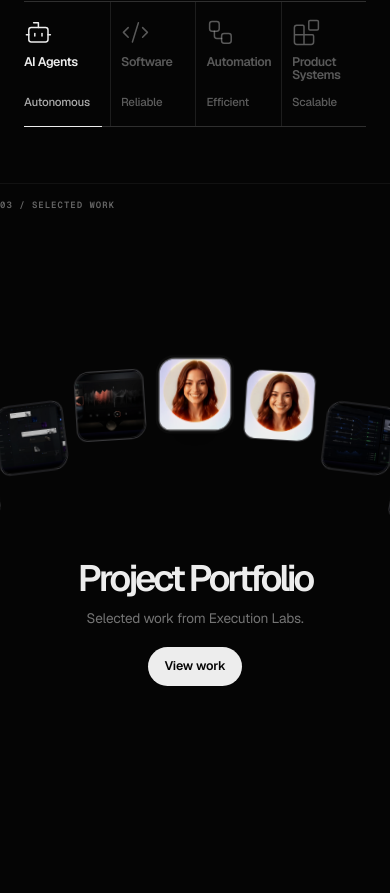
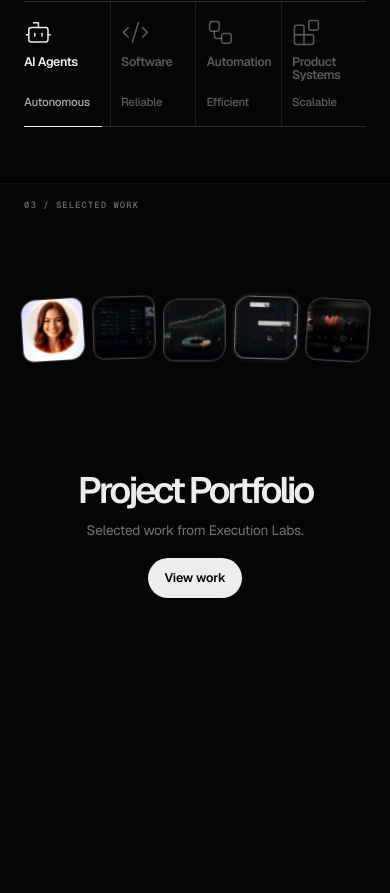
Before and after one commit to povssam/execution-labs-web, a Next.js app: page / in a window 390 px wide. Shown: the part 1451-2344 px from the top of the page. Built offline with nearby package versions, Linux system fonts and the light colour scheme.

Commit message:
fix project portfolio mobile motion

```diff
--- a/src/components/home/ProjectPortfolio.module.css
+++ b/src/components/home/ProjectPortfolio.module.css
@@ -1,6 +1,6 @@
 .section {
   position: relative;
-  overflow: clip;
+  overflow: visible;
   background: var(--color-ink);
   border-bottom: 1px solid rgba(237, 237, 237, 0.055);
 }
@@ -14,7 +14,7 @@
   top: var(--nav-height);
   height: calc(100svh - var(--nav-height));
   min-height: 40rem;
-  overflow: hidden;
+  overflow: visible;
 }
 
 .container {
@@ -28,8 +28,8 @@
 .instrumentation {
   position: absolute;
   top: 1.35rem;
-  right: 0;
-  left: 0;
+  right: var(--page-gutter);
+  left: var(--page-gutter);
   z-index: 7;
   color: rgba(237, 237, 237, 0.42);
   font-family: var(--font-geist-mono), monospace;
@@ -41,19 +41,12 @@
 }
 
 .orbitStage {
-  --orbit-radius: clamp(29rem, 43vw, 40rem);
-  --orbit-center-y: 103%;
   position: relative;
   width: min(90rem, 100%);
   height: min(52rem, calc(100svh - var(--nav-height)));
   min-height: 33rem;
   outline: none;
   touch-action: pan-y;
-  cursor: grab;
-}
-
-.orbitStage[data-dragging="true"] {
-  cursor: grabbing;
 }
 
 .orbitStage:focus-visible {
@@ -63,31 +56,27 @@
 
 .orbitRotor {
   position: absolute;
-  top: var(--orbit-center-y);
+  top: 29%;
   left: 50%;
   z-index: 2;
-  width: 0;
-  height: 0;
-  transform-origin: 0 0;
-  will-change: transform;
+  display: grid;
+  width: min(100%, 56rem);
+  grid-template-columns: repeat(5, minmax(0, 1fr));
+  align-items: center;
+  gap: clamp(0.35rem, 1.1vw, 1rem);
+  translate: -50% -50%;
 }
 
 .orbitArm {
-  position: absolute;
-  top: 0;
-  left: 0;
-  width: 0;
-  height: 0;
-  transform: rotate(var(--arm-angle)) translateY(calc(-1 * var(--orbit-radius)));
-  transform-origin: 0 0;
+  position: relative;
+  width: 100%;
+  min-width: 0;
 }
 
 .tileUpright {
-  position: absolute;
-  top: 0;
-  left: 0;
-  width: clamp(5rem, 7.2vw, 7.5rem);
-  translate: -50% -50%;
+  position: relative;
+  width: min(100%, clamp(5rem, 7.2vw, 7.5rem));
+  margin-inline: auto;
   transform-origin: center;
   will-change: transform;
 }
@@ -211,11 +200,6 @@
 }
 
 @media (min-width: 768px) and (max-width: 1100px) {
-  .orbitStage {
-    --orbit-radius: clamp(30rem, 54vw, 36rem);
-    --orbit-center-y: 96%;
-  }
-
   .centerReadout {
     top: 59%;
   }
@@ -235,7 +219,11 @@
   }
 
   .stickyStage {
-    min-height: 39rem;
+    min-height: min(39rem, calc(100svh - var(--nav-height)));
+  }
+
+  .container {
+    align-items: flex-start;
   }
 
   .instrumentation {
@@ -244,15 +232,20 @@
   }
 
   .orbitStage {
-    --orbit-radius: clamp(17rem, 84vw, 24rem);
-    --orbit-center-y: 72%;
     width: 100%;
-    height: min(42rem, calc(100svh - var(--nav-height)));
-    min-height: 34rem;
+    height: min(38rem, calc(100svh - var(--nav-height)));
+    min-height: min(32rem, calc(100svh - var(--nav-height)));
+    margin-top: 3rem;
+  }
+
+  .orbitRotor {
+    top: 16%;
+    width: 100%;
+    gap: clamp(0.2rem, 1.6vw, 0.45rem);
   }
 
   .tileUpright {
-    width: clamp(4.1rem, 18vw, 5.75rem);
+    width: min(100%, clamp(4.1rem, 18vw, 5.75rem));
   }
 
   .tile {
@@ -260,7 +253,7 @@
   }
 
   .centerReadout {
-    top: 57.5%;
+    top: 50%;
     width: min(22rem, calc(100vw - 48px));
   }
 
--- a/src/components/home/ProjectPortfolio.tsx
+++ b/src/components/home/ProjectPortfolio.tsx
@@ -1,85 +1,115 @@
 "use client";
 
 import Image from "next/image";
-import { motion, useMotionValueEvent, useScroll } from "framer-motion";
+import { motion, useMotionValueEvent, useScroll, useTransform } from "framer-motion";
+import type { MotionValue } from "framer-motion";
 import { useRouter } from "next/navigation";
 import { useCallback, useRef, useState } from "react";
-import type { CSSProperties, KeyboardEvent as ReactKeyboardEvent, PointerEvent as ReactPointerEvent } from "react";
+import type { KeyboardEvent as ReactKeyboardEvent } from "react";
 import { usePrefersReducedMotion } from "@/lib/usePrefersReducedMotion";
 import { Container } from "../ui/Container";
 import styles from "./ProjectPortfolio.module.css";
 
-/**
- * Keep the radial composition independent from the replaceable project
- * media. The repository has one approved Grace avatar and four real,
- * project-specific square assets; repeating those assets preserves the
- * reference density without introducing fabricated work.
- */
-const projectSamples = [
-  { slug: "grace", src: "/brand/grace/grace-avatar.jpg" },
-  { slug: "media-scaling", src: "/brand/projects/media-scaling-orbit.png" },
-  { slug: "dividends-total-returns", src: "/brand/projects/dividends-total-returns-orbit.png" },
-  { slug: "orbit-artist-group", src: "/brand/projects/orbit-artist-group-orbit.png" },
-  { slug: "soniq", src: "/brand/projects/soniq-orbit.png" },
-  { slug: "grace", src: "/brand/grace/grace-avatar.jpg" },
-  { slug: "media-scaling", src: "/brand/projects/media-scaling-orbit.png" },
-  { slug: "dividends-total-returns", src: "/brand/projects/dividends-total-returns-orbit.png" },
-  { slug: "orbit-artist-group", src: "/brand/projects/orbit-artist-group-orbit.png" },
-  { slug: "soniq", src: "/brand/projects/soniq-orbit.png" },
-  { slug: "grace", src: "/brand/grace/grace-avatar.jpg" },
-] as const;
+type ProjectSample = {
+  id: string;
+  slug: string;
+  src: string;
+};
 
-const ORBIT_SLOT_COUNT = 24;
-const ORBIT_STEP = 360 / ORBIT_SLOT_COUNT;
-const CARD_ROTATION_FACTOR = 0.24;
+const projectSamples: readonly ProjectSample[] = [
+  { id: "grace", slug: "grace", src: "/brand/grace/grace-avatar.jpg" },
+  { id: "media-scaling", slug: "media-scaling", src: "/brand/projects/media-scaling-orbit.png" },
+  { id: "dividends-total-returns", slug: "dividends-total-returns", src: "/brand/projects/dividends-total-returns-orbit.png" },
+  { id: "orbit-artist-group", slug: "orbit-artist-group", src: "/brand/projects/orbit-artist-group-orbit.png" },
+  { id: "soniq", slug: "soniq", src: "/brand/projects/soniq-orbit.png" },
+];
 
-const orbitSamples = Array.from({ length: ORBIT_SLOT_COUNT }, (_, slot) => ({
-  ...projectSamples[slot % projectSamples.length],
+// Dedupe before rendering so one project ID can never produce two cards.
+const uniqueProjects = projectSamples.filter((project, index, projects) =>
+  projects.findIndex((candidate) => candidate.id === project.id) === index,
+);
+
+const orbitSamples = uniqueProjects.map((project, slot) => ({
+  ...project,
   slot,
-  angle: slot * ORBIT_STEP,
+  position: slot - (uniqueProjects.length - 1) / 2,
+  baseRotation: (slot - (uniqueProjects.length - 1) / 2) * 1.5,
 }));
 
-type PointerState = {
-  id: number;
-  startX: number;
-  startY: number;
-  lastX: number;
-  lastTime: number;
-  velocity: number;
-  moved: boolean;
-};
+function PortfolioCard({
+  sample,
+  progress,
+  reduceMotion,
+  isFocal,
+  onSelect,
+}: {
+  sample: (typeof orbitSamples)[number];
+  progress: MotionValue<number>;
+  reduceMotion: boolean;
+  isFocal: boolean;
+  onSelect: () => void;
+}) {
+  const transform = useTransform(progress, (value) => {
+    const progressValue = Math.max(0, Math.min(1, value));
+    if (reduceMotion) {
+      return `translate3d(0, 0, 0) rotate(${sample.baseRotation}deg)`;
+    }
+
+    const travel = (progressValue - 0.5) * 2;
+    const rate = 0.84 + sample.slot * 0.06;
+    const x = travel * sample.position * 4 * rate;
+    const y = travel * (sample.slot % 2 === 0 ? 3 : -3);
+    const rotation = sample.baseRotation + travel * sample.position * 0.7;
+    return `translate3d(${x.toFixed(2)}px, ${y.toFixed(2)}px, 0) rotate(${rotation.toFixed(2)}deg)`;
+  });
+
+  return (
+    <div
+      className={styles.orbitArm}
+      data-project-id={sample.id}
+    >
+      <motion.div className={styles.tileUpright} style={{ transform }}>
+        <button
+          type="button"
+          className={styles.tile}
+          data-focal={isFocal}
+          aria-label={isFocal ? `Open ${sample.slug} project` : `Focus ${sample.slug} project sample`}
+          onClick={(event) => {
+            event.stopPropagation();
+            onSelect();
+          }}
+        >
+          <span className={styles.tileMedia}>
+            <Image
+              src={sample.src}
+              alt=""
+              fill
+              sizes="(max-width: 767px) 64px, 112px"
+              className={styles.tileImage}
+              draggable={false}
+            />
+          </span>
+        </button>
+      </motion.div>
+    </div>
+  );
+}
 
 export function ProjectPortfolio() {
   const sceneRef = useRef<HTMLDivElement | null>(null);
-  const pointerRef = useRef<PointerState | null>(null);
-  const draggedRef = useRef(false);
   const activeRef = useRef(0);
-  const scrollProgressRef = useRef(0);
-  const rotorRotationRef = useRef(0);
   const [activeIndex, setActiveIndex] = useState(0);
-  const [rotorRotation, setRotorRotation] = useState(0);
-  const [dragOffset, setDragOffset] = useState(0);
-  const [dragging, setDragging] = useState(false);
   const reduceMotion = usePrefersReducedMotion();
   const router = useRouter();
-  const { scrollYProgress } = useScroll({ target: sceneRef, offset: ["start start", "end end"] });
+  const { scrollYProgress } = useScroll({
+    target: sceneRef,
+    offset: ["start center", "end center"],
+  });
 
   const select = useCallback((requestedIndex: number, scrollToState = true) => {
     const next = ((requestedIndex % orbitSamples.length) + orbitSamples.length) % orbitSamples.length;
-    const current = activeRef.current;
-    let delta = next - current;
-
-    // Keep each transition on the short side of the same physical rotor,
-    // including when the arrow crosses the end of the sample list.
-    if (delta > orbitSamples.length / 2) delta -= orbitSamples.length;
-    if (delta < -orbitSamples.length / 2) delta += orbitSamples.length;
-
-    const nextRotation = rotorRotationRef.current - delta * ORBIT_STEP;
-    rotorRotationRef.current = nextRotation;
     activeRef.current = next;
     setActiveIndex(next);
-    setRotorRotation(nextRotation);
-    setDragOffset(0);
 
     if (!scrollToState || !sceneRef.current) return;
 
@@ -94,78 +124,15 @@ export function ProjectPortfolio() {
   }, [reduceMotion]);
 
   useMotionValueEvent(scrollYProgress, "change", (latest) => {
-    const next = Math.max(0, Math.min(orbitSamples.length - 1, Math.round(latest * (orbitSamples.length - 1))));
-    const direction = latest - scrollProgressRef.current;
-    scrollProgressRef.current = latest;
-
-    if (pointerRef.current) return;
-    if (next !== activeRef.current && ((direction > 0 && next > activeRef.current) || (direction < 0 && next < activeRef.current))) {
-      select(next, false);
-    }
+    const next = Math.round(Math.max(0, Math.min(1, latest)) * (orbitSamples.length - 1));
+    if (next === activeRef.current) return;
+    activeRef.current = next;
+    setActiveIndex(next);
   });
 
   const openSample = useCallback((sample: (typeof orbitSamples)[number]) => {
     router.push(`/work/${sample.slug}`);
   }, [router]);
-
-  const openFocusedSample = () => openSample(orbitSamples[activeRef.current]);
-
-  const onPointerDown = (event: ReactPointerEvent<HTMLDivElement>) => {
-    if (event.pointerType === "mouse" && event.button !== 0) return;
-    pointerRef.current = {
-      id: event.pointerId,
-      startX: event.clientX,
-      startY: event.clientY,
-      lastX: event.clientX,
-      lastTime: performance.now(),
-      velocity: 0,
-      moved: false,
-    };
-    setDragging(true);
-  };
-
-  const onPointerMove = (event: ReactPointerEvent<HTMLDivElement>) => {
-    const pointer = pointerRef.current;
-    if (!pointer || pointer.id !== event.pointerId) return;
-
-    const dx = event.clientX - pointer.startX;
-    const dy = event.clientY - pointer.startY;
-    if (Math.abs(dy) > Math.abs(dx) + 10 && Math.abs(dy) > 14) {
-      pointerRef.current = null;
-      setDragging(false);
-      setDragOffset(0);
-      return;
-    }
-
-    if (Math.abs(dx) > 7) {
-      event.preventDefault();
-      pointer.moved = true;
-    }
-
-    const now = performance.now();
-    pointer.velocity = (event.clientX - pointer.lastX) / Math.max(1, now - pointer.lastTime);
-    pointer.lastX = event.clientX;
-    pointer.lastTime = now;
-    setDragOffset(Math.max(-82, Math.min(82, dx)));
-  };
-
-  const finishPointer = (event?: ReactPointerEvent<HTMLDivElement>) => {
-    const pointer = pointerRef.current;
-    pointerRef.current = null;
-    setDragging(false);
-    if (!pointer || (event && pointer.id !== event.pointerId)) return;
-
-    draggedRef.current = pointer.moved;
-    if (pointer.moved) window.setTimeout(() => { draggedRef.current = false; }, 0);
-
-    const dx = (event?.clientX ?? pointer.lastX) - pointer.startX;
-    const projected = dx + pointer.velocity * 120;
-    if (Math.abs(projected) > 38) {
-      select(activeRef.current + (projected < 0 ? 1 : -1), false);
-    } else {
-      setDragOffset(0);
-    }
-  };
 
   const onKeyDown = (event: ReactKeyboardEvent<HTMLDivElement>) => {
     if (event.key === "ArrowRight" || event.key === "ArrowDown") {
@@ -186,18 +153,17 @@ export function ProjectPortfolio() {
     }
     if (event.key === "Enter" || event.key === " ") {
       event.preventDefault();
-      openFocusedSample();
+      openSample(orbitSamples[activeRef.current]);
     }
   };
 
-  const motionTransition = reduceMotion
-    ? { duration: 0.16 }
-    : dragging
-      ? { duration: 0 }
-      : { duration: 0.72, ease: [0.22, 1, 0.36, 1] as const };
-
   return (
-    <section id="selected-work" className={styles.section} data-portfolio-index={activeIndex} aria-labelledby="portfolio-title">
+    <section
+      id="selected-work"
+      className={styles.section}
+      data-portfolio-index={activeIndex}
+      aria-labelledby="portfolio-title"
+    >
       <div ref={sceneRef} className={styles.scrollScene}>
         <div className={styles.stickyStage}>
           <Container className={styles.container}>
@@ -209,54 +175,24 @@ export function ProjectPortfolio() {
               className={styles.orbitStage}
               tabIndex={0}
               role="group"
-              aria-label="Project portfolio. Scroll, drag, or use arrow keys to move through the sample gallery. Press Enter to open the focused project."
+              aria-label="Project portfolio. Scroll through the gallery or use arrow keys to move between projects. Press Enter to open the focused project."
               onKeyDown={onKeyDown}
-              onPointerDown={onPointerDown}
-              onPointerMove={onPointerMove}
-              onPointerUp={finishPointer}
-              onPointerCancel={() => finishPointer()}
-              data-dragging={dragging}
             >
-              <motion.div
-                className={styles.orbitRotor}
-                animate={{ rotate: rotorRotation + dragOffset * 0.18 }}
-                transition={motionTransition}
-              >
-                {orbitSamples.map((sample) => {
-                  const worldAngle = ((sample.angle + rotorRotation + dragOffset * 0.18) * Math.PI) / 180;
-                  const depth = (Math.cos(worldAngle) + 1) / 2;
-                  const isFocal = sample.slot === activeIndex;
-                  const tileScale = 0.82 + depth * 0.18 + (isFocal ? 0.04 : 0);
-                  const tileOpacity = 0.42 + depth * 0.52;
-                  const armStyle = { "--arm-angle": `${sample.angle}deg` } as CSSProperties;
-                  const tileRotation = -(sample.angle + rotorRotation + dragOffset * 0.18) * (1 - CARD_ROTATION_FACTOR);
-
-                  return (
-                    <div key={`${sample.slug}-${sample.slot}`} className={styles.orbitArm} style={armStyle}>
-                      <motion.div className={styles.tileUpright} animate={{ rotate: tileRotation }} transition={motionTransition}>
-                        <motion.button
-                          type="button"
-                          className={styles.tile}
-                          data-focal={isFocal}
-                          aria-label={isFocal ? `Open ${sample.slug} project` : `Focus ${sample.slug} project sample`}
-                          onClick={(event) => {
-                            event.stopPropagation();
-                            if (draggedRef.current) return;
-                            if (isFocal) openSample(sample);
-                            else select(sample.slot, false);
-                          }}
-                          animate={{ scale: tileScale, opacity: tileOpacity }}
-                          transition={reduceMotion ? { duration: 0.16 } : { duration: dragging ? 0 : 0.52, ease: [0.22, 1, 0.36, 1] }}
-                        >
-                          <span className={styles.tileMedia}>
-                            <Image src={sample.src} alt="" fill sizes="(max-width: 767px) 76px, 112px" className={styles.tileImage} draggable={false} />
-                          </span>
-                        </motion.button>
-                      </motion.div>
-                    </div>
-                  );
-                })}
-              </motion.div>
+              <div className={styles.orbitRotor}>
+                {orbitSamples.map((sample) => (
+                  <PortfolioCard
+                    key={sample.id}
+                    sample={sample}
+                    progress={scrollYProgress}
+                    reduceMotion={reduceMotion}
+                    isFocal={sample.slot === activeIndex}
+                    onSelect={() => {
+                      if (sample.slot === activeRef.current) openSample(sample);
+                      else select(sample.slot, false);
+                    }}
+                  />
+                ))}
+              </div>
 
               <div className={styles.centerReadout}>
                 <h2 id="portfolio-title">Project Portfolio</h2>
@@ -264,7 +200,6 @@ export function ProjectPortfolio() {
                 <button
                   type="button"
                   className={styles.centerAction}
-                  onPointerDown={(event) => event.stopPropagation()}
                   onClick={(event) => {
                     event.stopPropagation();
                     router.push("/work");
```
